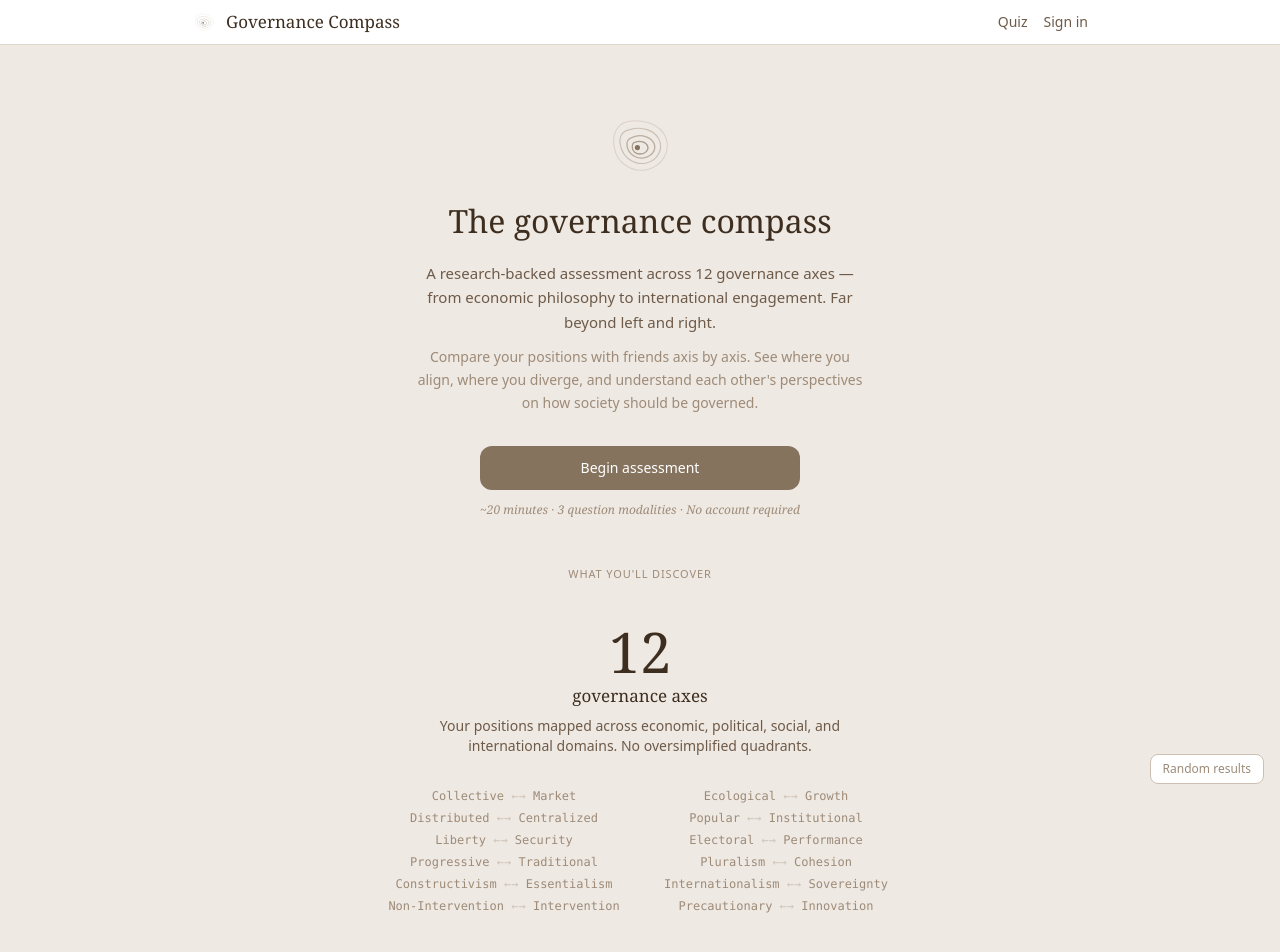
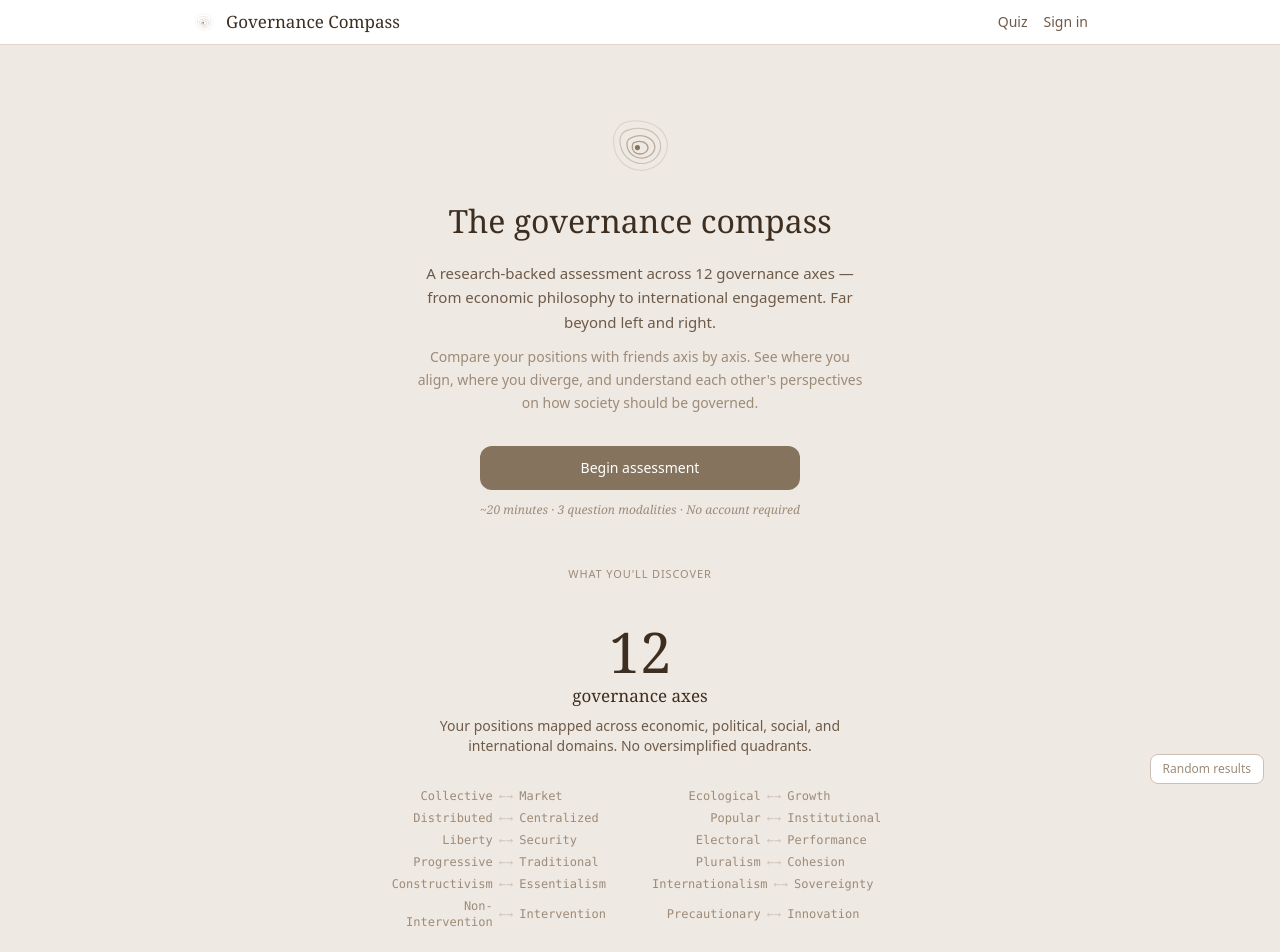
Before and after one commit to WrongerSandwich/governance-compass, a Next.js app: page / in a window 1280 px wide. Shown: the top 952 px of the page. Built offline with nearby package versions, Linux system fonts and the light colour scheme; no server answers.

Commit message:
polish: center arrows in axis poles grid with flanking text alignment

```diff
--- a/src/app/page.tsx
+++ b/src/app/page.tsx
@@ -54,7 +54,7 @@ export default function Home() {
         </div>
 
         {/* Axis poles preview — cartographic reference grid */}
-        <div className="grid grid-cols-1 min-[480px]:grid-cols-2 gap-x-8 gap-y-1.5 max-w-lg mx-auto mb-14">
+        <div className="grid grid-cols-1 min-[480px]:grid-cols-2 gap-x-6 gap-y-1.5 max-w-lg mx-auto mb-14">
           {[
             ["Collective", "Market"],
             ["Ecological", "Growth"],
@@ -69,14 +69,14 @@ export default function Home() {
             ["Non-Intervention", "Intervention"],
             ["Precautionary", "Innovation"],
           ].map(([a, b]) => (
-            <p
+            <div
               key={a}
-              className="text-xs font-mono text-text-tertiary text-center"
+              className="flex items-center justify-center gap-1.5 text-xs font-mono text-text-tertiary"
             >
-              {a}{" "}
-              <span className="opacity-40">&larr;&rarr;</span>{" "}
-              {b}
-            </p>
+              <span className="text-right flex-1">{a}</span>
+              <span className="opacity-40 shrink-0">&larr;&rarr;</span>
+              <span className="text-left flex-1">{b}</span>
+            </div>
           ))}
         </div>
 
```
